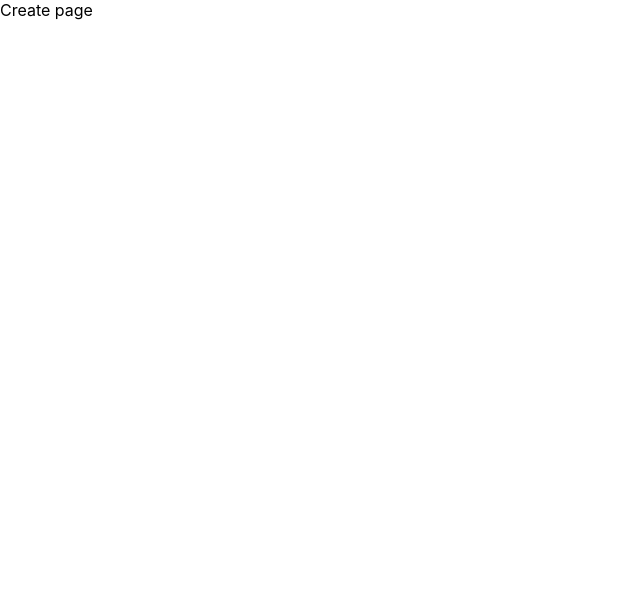
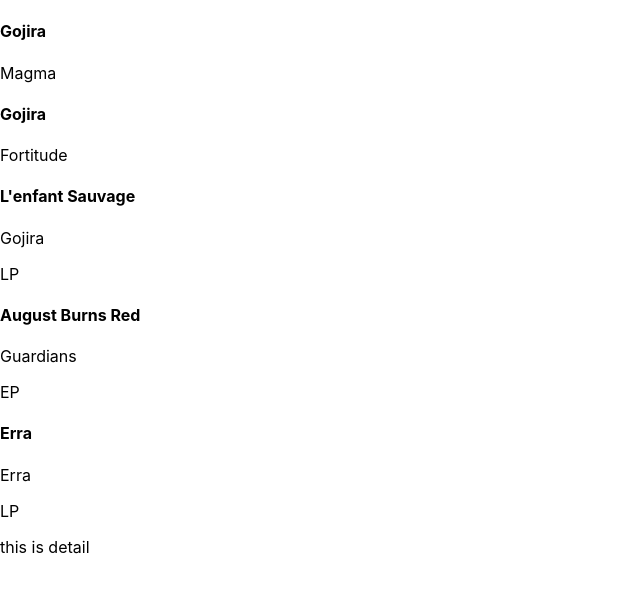
Before and after one commit to ZuzaUsakiewicz/album-collection-material-ui, a React (Create React App) app: page / in a window 1280 px wide. Shown: the top 592 px of the page, without its empty margins (0-640 px from the left). Built offline with nearby package versions, Linux system fonts and the light colour scheme; data requests are answered from the project's data file.

Commit message:
create json-server with post album method

```diff
--- /dev/null
+++ b/data/db.json
@@ -0,0 +1,34 @@
+{
+  "albums": [
+    {
+      "id": 1,
+      "artist": "Gojira",
+      "album": "Magma"
+    },
+    {
+      "id": 2,
+      "artist": "Gojira",
+      "album": "Fortitude"
+    },
+    {
+      "album": "Gojira",
+      "artist": "L'enfant Sauvage",
+      "details": "",
+      "format": "LP",
+      "id": 3
+    },
+    {
+      "album": "Guardians",
+      "artist": "August Burns Red",
+      "format": "EP",
+      "id": 4
+    },
+    {
+      "album": "Erra",
+      "artist": "Erra",
+      "format": "LP",
+      "details": "this is detail",
+      "id": 5
+    }
+  ]
+}
--- a/src/pages/Albums.js
+++ b/src/pages/Albums.js
@@ -1,5 +1,21 @@
-import React from "react";
+import React, { useState, useEffect } from "react";
 
 export default function Albums() {
-  return <div>Create page</div>;
+  const [albums, setAlbums] = useState([]);
+  useEffect(() => {
+    fetch("http://localhost:8000/albums")
+      .then((res) => res.json())
+      .then((data) => setAlbums(data));
+  }, []);
+  return (
+    <div>
+      {albums.map((album) => (
+        <div key={album.id}>
+          <h4>{album.artist}</h4>
+          <p>{album.album}</p> <span>{album.format}</span>
+          <p>{album.details}</p>
+        </div>
+      ))}
+    </div>
+  );
 }
--- a/src/pages/CreateAlbum.js
+++ b/src/pages/CreateAlbum.js
@@ -10,6 +10,7 @@
 import Radio from "@material-ui/core/Radio";
 import FormControl from "@material-ui/core/FormControl";
 import FormLabel from "@material-ui/core/FormLabel";
+import { useHistory } from "react-router";
 
 const useStyles = makeStyles({
   field: {
@@ -20,6 +21,7 @@
 
 export default function CreateAlbum() {
   const classes = useStyles();
+  const history = useHistory();
   const [album, setAlbum] = useState("");
   const [artist, setArtist] = useState("");
   const [details, setDetails] = useState("");
@@ -38,7 +40,11 @@
       setArtistError(true);
     }
     if (album && artist) {
-      console.log(artist, album, details);
+      fetch("http://localhost:8000/albums", {
+        method: "POST",
+        headers: { "Content-type": "application/json" },
+        body: JSON.stringify({ album, artist, format, details }),
+      }).then(() => history.push("/"));
     }
   };
 
```
